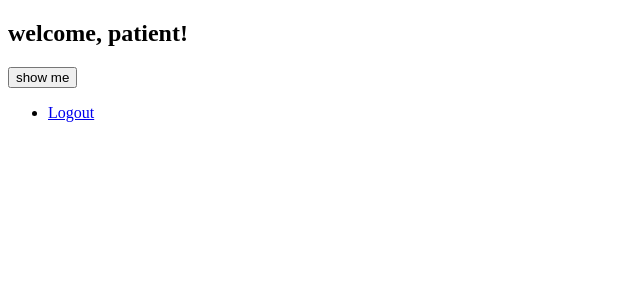
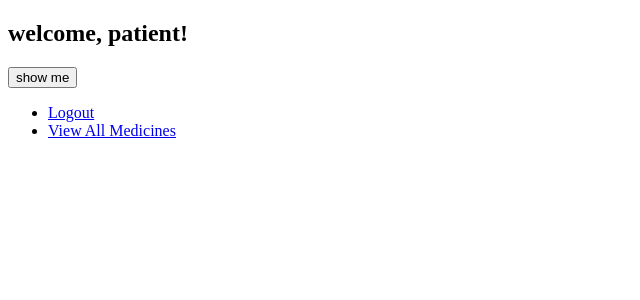
Before and after one commit to advanced-computer-lab-2023/Ctrl-Alt-Defeat-Pharmacy, a React (Vite) app in the folder frontend/: page /patients/home in a window 1280 px wide. Shown: the top 300 px of the page, without its empty margins (0-640 px from the left). Built offline with nearby package versions, Linux system fonts and the light colour scheme.

Commit message:
Routes Adjusment

```diff
--- a/frontend/package.json
+++ b/frontend/package.json
@@ -10,6 +10,7 @@
     "preview": "vite preview"
   },
   "dependencies": {
+    "@fortawesome/fontawesome-free": "^6.4.2",
     "@fortawesome/fontawesome-svg-core": "^6.4.2",
     "@fortawesome/free-solid-svg-icons": "^6.4.2",
     "@fortawesome/react-fontawesome": "^0.2.0",
--- a/frontend/src/App.jsx
+++ b/frontend/src/App.jsx
@@ -38,6 +38,8 @@ function App() {
           <Route path="/admins/viewPendingPharmacists" element={<ViewPendingPharmacists />}/>
           <Route path="/pharmacists/home" element={<PharmacistHome />} />
           <Route path="/patients/home" element={<PatientHome />} />
+          <Route path="patients/medicines" element={<GetAllMedicine />} />
+          <Route path="patients/viewCart" element={<ViewCart />} />
         </Routes>
       </BrowserRouter>
 
--- a/frontend/src/components/PatientHome.jsx
+++ b/frontend/src/components/PatientHome.jsx
@@ -1,8 +1,12 @@
 import React, { useState } from "react";
 import axios from "axios";
 import { Link } from "react-router-dom";
+import { useNavigate } from "react-router-dom";
+
 function PatientHome() {
   const [patient, setPatient] = useState(null);
+  const navigate = useNavigate();
+
   const handleLogout = async () => {
     const response = await axios.get(
       "http://localhost:8000/api/v1/auth/logout",
@@ -19,6 +23,7 @@ function PatientHome() {
     console.log(response.data);
     setPatient(response.data.loggedIn);
   };
+
   return (
     <div>
       <h2>welcome, patient!</h2>
@@ -36,6 +41,11 @@ function PatientHome() {
             Logout
           </Link>
         </li>
+        <li>
+          <Link to="/patients/medicines" onClick={navigate('/patients/medicines')}>
+            View All Medicines
+          </Link>
+        </li>
       </ul>
     </div>
   );
```
Also changed, not shown: 2 other files (tests, documents, lock files or other folders).
